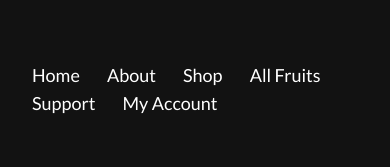
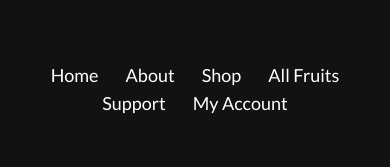
Before and after one commit to Shanta-Islam/B8A3-fruit-brust, a plain HTML site: page index.html in a window 390 px wide. Shown: the part 5925-6092 px from the top of the page. Drawn offline with nearby package versions, Linux system fonts and the light colour scheme.

Commit message:
footer design update

```diff
--- a/index.html
+++ b/index.html
@@ -580,7 +580,7 @@
                 <a class="normal-case  text-xl lg:text-[40px] font-bold text-white">Fruit
                     Burst</a>
             </div>
-            <div class="lg:flex justify-center items-center mt-16 text-white">
+            <div class="md:flex justify-center items-center mt-16 text-white text-center">
                 <a class="link link-hover mx-3 lg:mx-8 text-lg font-medium">Home</a>
                 <a class="link link-hover mx-3 lg:mx-8 text-lg font-medium">About</a>
                 <a class="link link-hover mx-3 lg:mx-8 text-lg font-medium">Shop</a>
```
